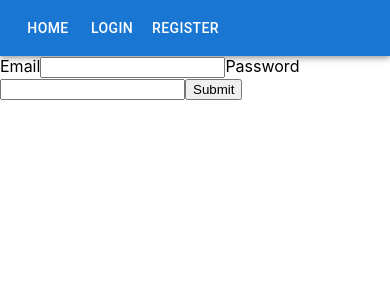
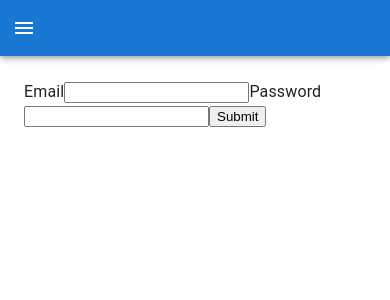
Before and after one commit to jaakkopy/chat-match-app, a React (Create React App) app in the folder client/: page /login in a window 390 px wide. Shown: the top 300 px of the page. Built offline with nearby package versions, Linux system fonts and the light colour scheme.

Commit message:
Updated the appbar to be responsive

```diff
--- a/client/package.json
+++ b/client/package.json
@@ -5,6 +5,7 @@
   "dependencies": {
     "@emotion/react": "^11.11.3",
     "@emotion/styled": "^11.11.0",
+    "@mui/icons-material": "^5.15.4",
     "@mui/material": "^5.15.4",
     "@testing-library/jest-dom": "^5.17.0",
     "@testing-library/react": "^13.4.0",
--- a/client/src/App.tsx
+++ b/client/src/App.tsx
@@ -27,7 +27,7 @@ function App() {
   return (
       <AuthProvider>
           <BrowserRouter>
-            <Header/>
+            <Header>
                 <Routes>
                     <Route index element={ <Protected><Home/></Protected> }/>
                     <Route path="/match" element={ <Protected><Matches/></Protected> }/>
@@ -38,6 +38,7 @@ function App() {
                     <Route path="/register" element={<RegisterPage/>}/>
                     <Route path="*" element={<NotFound/>}/>
                 </Routes>
+            </Header>
           </BrowserRouter>
       </AuthProvider>
   );
--- a/client/src/components/Header.tsx
+++ b/client/src/components/Header.tsx
@@ -1,18 +1,96 @@
+import * as React from 'react';
 import AppBar from '@mui/material/AppBar';
 import Box from '@mui/material/Box';
+import CssBaseline from '@mui/material/CssBaseline';
+import Divider from '@mui/material/Divider';
+import Drawer from '@mui/material/Drawer';
+import IconButton from '@mui/material/IconButton';
+import List from '@mui/material/List';
+import ListItem from '@mui/material/ListItem';
+import ListItemButton from '@mui/material/ListItemButton';
+import ListItemText from '@mui/material/ListItemText';
+import MenuIcon from '@mui/icons-material/Menu';
+import Typography from '@mui/material/Typography';
 import Toolbar from '@mui/material/Toolbar';
 import Button from '@mui/material/Button';
 import { Link as RouterLink } from 'react-router-dom';
 import { useAuth } from './AuthProvider';
+import { useState } from 'react';
 
 
-const Header = () => {
+const HeaderDrawerLinkItem = ({link, text}: {link: string, text: string}) => {
+    return (
+        <ListItem>
+            <ListItemButton sx={{ textAlign: 'center' }} color="inherit" component={RouterLink} to={link}>
+                <ListItemText primary={text}/>
+            </ListItemButton>
+        </ListItem>
+    )
+}
+
+
+// Based on an example from https://mui.com/material-ui/react-app-bar/#app-bar-with-responsive-menu
+const Header = ({children}: any) => {
     const auth = useAuth();
+    const [mobileOpen, setMobileOpen] = useState(false);
+    const drawerWidth = 240;
+
+    const handleDrawerToggle = () => {
+        setMobileOpen((prevState) => !prevState);
+    };
+
+    const drawer = (
+        <Box onClick={handleDrawerToggle} sx={{ textAlign: 'center' }}>
+          <Typography variant="h6" sx={{ my: 2 }}>
+            Match App
+          </Typography>
+          <Divider />
+          <List>
+            {!auth?.isLoggedIn() ?
+                    /* Show only if not logged in */
+                    <>
+                        <HeaderDrawerLinkItem link="/login" text="Login"/>
+                        <HeaderDrawerLinkItem link="/register" text="Register"/>
+                    </>
+                    : null
+                }
+                {auth?.isLoggedIn() ?
+                    /* Show only if logged in */
+                    <>
+                        <HeaderDrawerLinkItem link="/" text="Home"/>
+                        <HeaderDrawerLinkItem link="/match" text="Matches"/>
+                        <HeaderDrawerLinkItem link="/browse" text="Browse"/>
+                        <HeaderDrawerLinkItem link="/profile" text="My profile"/>
+                        <Button color="inherit" onClick={auth?.onLogout}>{"Logout"}</Button>
+                    </>
+                    : null
+                }
+          </List>
+        </Box>
+    );
+
     return (
-        <Box sx={{ flexGrow: 1 }}>
-            <AppBar position="static">
-                <Toolbar>
-                <Button color="inherit" component={RouterLink} to="/">{"Home"}</Button>
+        <Box sx={{ display: 'flex' }}>
+        <CssBaseline />
+        <AppBar component="nav">
+            <Toolbar>
+            <IconButton
+                color="inherit"
+                aria-label="open drawer"
+                edge="start"
+                onClick={handleDrawerToggle}
+                sx={{ mr: 2, display: { sm: 'none' } }}
+            >
+                <MenuIcon />
+            </IconButton>
+            <Typography
+                variant="h6"
+                component="div"
+                sx={{ flexGrow: 1, display: { xs: 'none', sm: 'block' } }}
+            >
+                Match App
+            </Typography>
+            <Box sx={{ display: { xs: 'none', sm: 'block' } }}>
                 {!auth?.isLoggedIn() ?
                     /* Show only if not logged in */
                     <>
@@ -24,7 +102,7 @@ const Header = () => {
                 {auth?.isLoggedIn() ?
                     /* Show only if logged in */
                     <>
-
+                        <Button color="inherit" component={RouterLink} to="/">{"Home"}</Button>
                         <Button color="inherit" component={RouterLink} to="/match">{"Matches"}</Button>
                         <Button color="inherit" component={RouterLink} to="/browse">{"Browse"}</Button>
                         <Button color="inherit" component={RouterLink} to="/profile">{"My Profile"}</Button>
@@ -32,9 +110,30 @@ const Header = () => {
                     </>
                     : null
                 }
-                </Toolbar>
-            </AppBar>
+            </Box>
+            </Toolbar>
+        </AppBar>
+        <nav>
+            <Drawer
+            variant="temporary"
+            open={mobileOpen}
+            onClose={handleDrawerToggle}
+            ModalProps={{
+                keepMounted: true,
+            }}
+            sx={{
+                display: { xs: 'block', sm: 'none' },
+                '& .MuiDrawer-paper': { boxSizing: 'border-box', width: drawerWidth },
+            }}
+            >
+            {drawer}
+            </Drawer>
+        </nav>
+        <Box component="main" sx={{ p: 3 }}>
+            <Toolbar />
+            {children}
         </Box>
+      </Box>
   );
 }
 
```
Also changed, not shown: 1 other file (tests, documents, lock files or other folders). Lines whose indentation alone changed are shown as unchanged.
